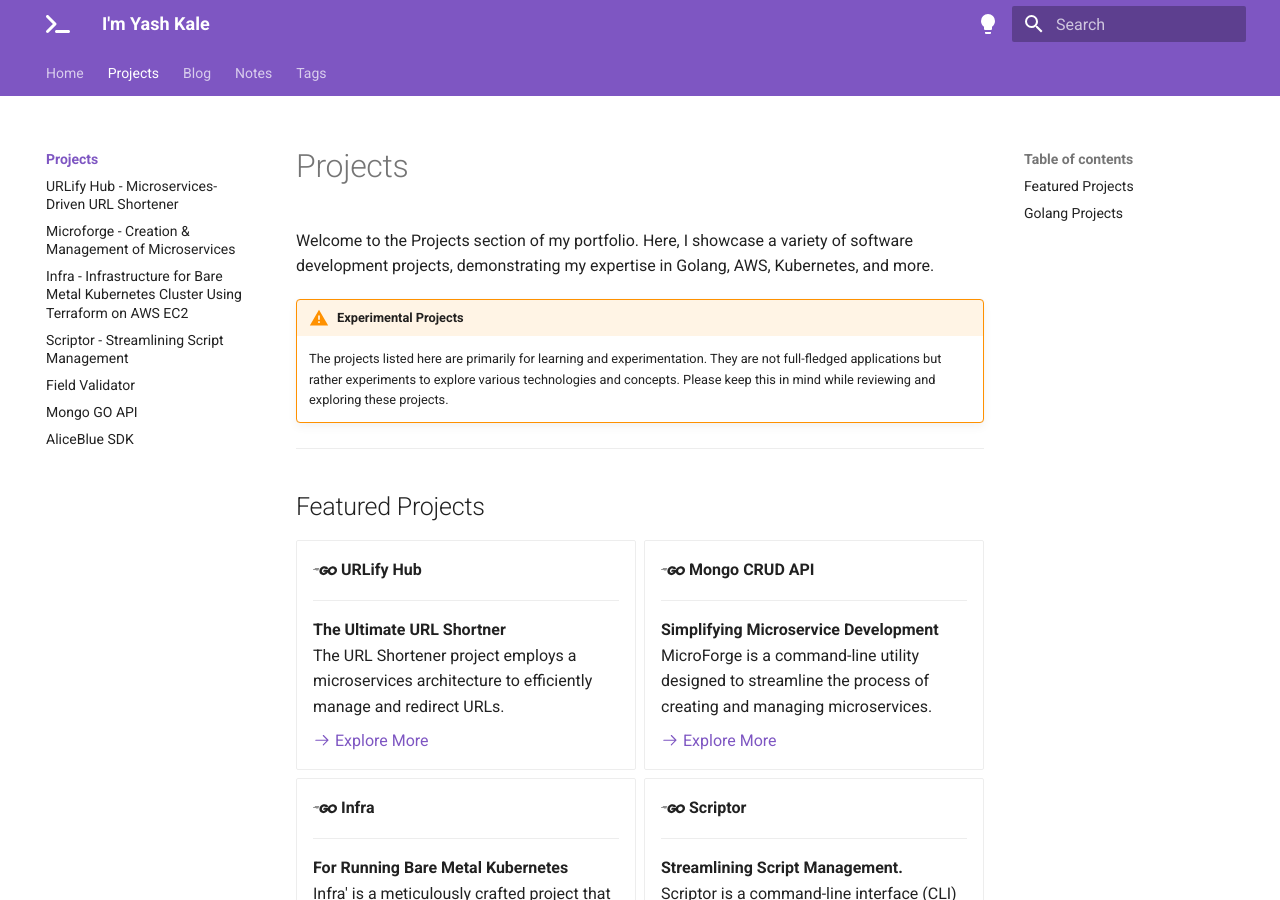
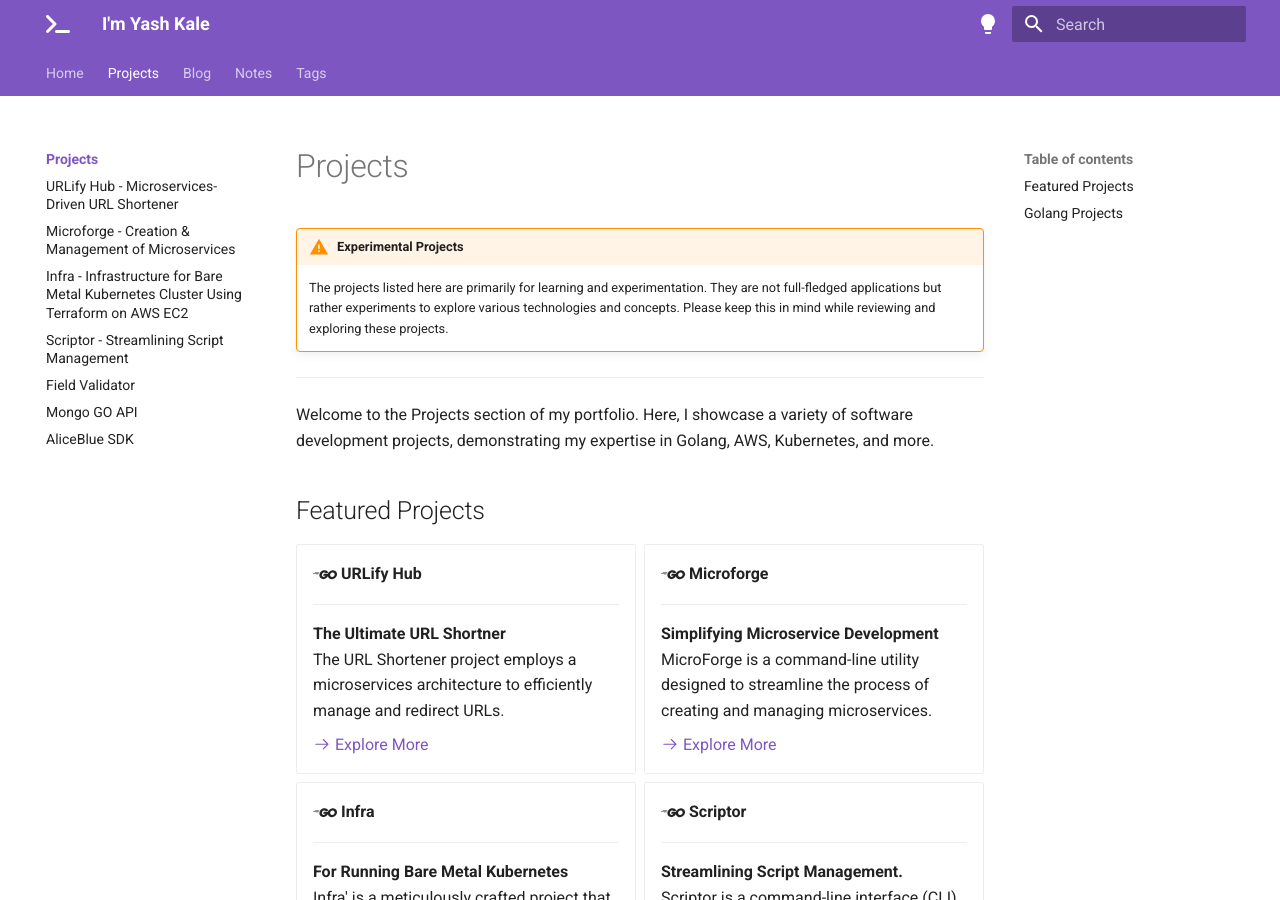
Before and after one commit to imyashkale/portfolio, an MkDocs documentation site: the page built from docs/projects/index.md, in a window 1280 px wide and 900 px high. Built offline with MkDocs 1.6.1 and Material for MkDocs 9.7.7, drawn with Linux system fonts in a browser that asks for light colours.

Commit message:
Wrong URLS in Grid Fixed

```diff
--- a/docs/projects/index.md
+++ b/docs/projects/index.md
@@ -1,11 +1,11 @@
 # Projects
-
-Welcome to the Projects section of my portfolio. Here, I showcase a variety of software development projects, demonstrating my expertise in Golang, AWS, Kubernetes, and more.
 
 !!! warning "Experimental Projects"
     The projects listed here are primarily for learning and experimentation. They are not full-fledged applications but rather experiments to explore various technologies and concepts. Please keep this in mind while reviewing and exploring these projects.
 
 ---
+
+Welcome to the Projects section of my portfolio. Here, I showcase a variety of software development projects, demonstrating my expertise in Golang, AWS, Kubernetes, and more.
 
 ## Featured Projects
 
@@ -21,7 +21,7 @@ Welcome to the Projects section of my portfolio. Here, I showcase a variety of s
 
     [:octicons-arrow-right-24: Explore More](urlify-hub.md)
 
-- :fontawesome-brands-golang:{ .lg .middle } __Mongo CRUD API__
+- :fontawesome-brands-golang:{ .lg .middle } __Microforge__
 
     ---
 
@@ -46,7 +46,7 @@ Welcome to the Projects section of my portfolio. Here, I showcase a variety of s
     __Streamlining Script Management.__
     Scriptor is a command-line interface (CLI) tool that simplifies the process of managing and executing shell scripts from GitHub repositories.
 
-    [:octicons-arrow-right-24: Explore More](infra.md)
+    [:octicons-arrow-right-24: Explore More](scriptor.md)
 
 </div>
 
```
